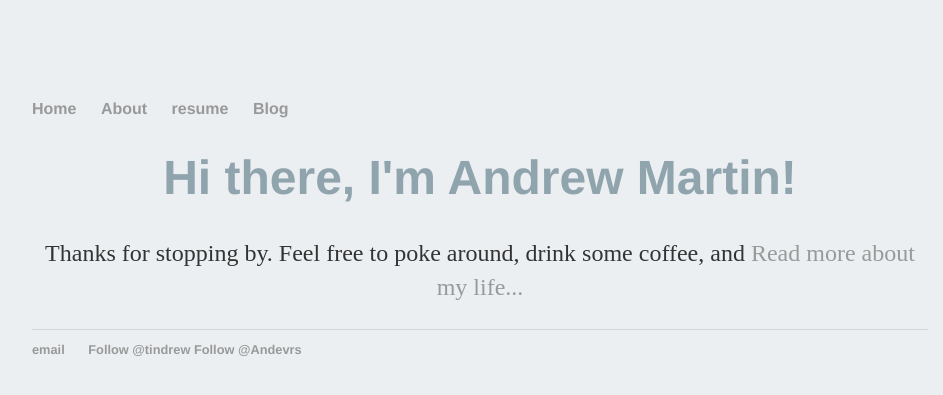
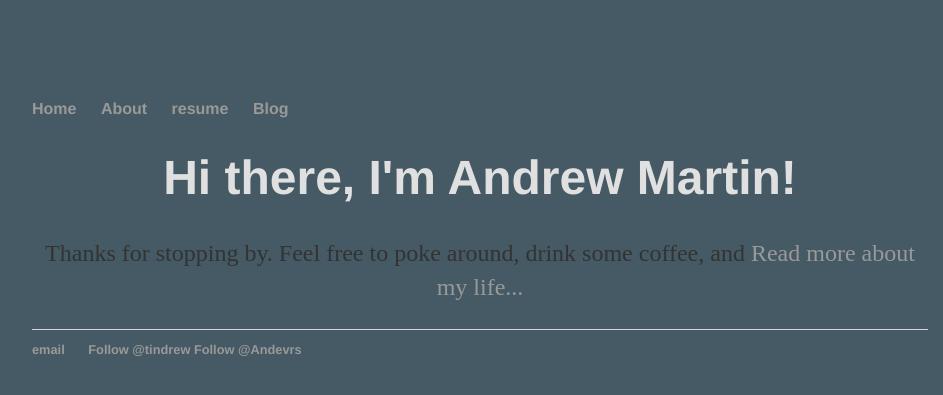
Before and after one commit to tindrew/my_blog, a Jekyll site: the page built from index.html, in a window 1280 px wide. Shown: the top 395 px of the page, without its empty margins (160-1103 px from the left). Built offline with Jekyll 4.4.1, drawn with Linux system fonts in a browser that asks for light colours; comment, search, counter and statistics services are not loaded.

Commit message:
Update main.css

```diff
--- a/css/main.css
+++ b/css/main.css
@@ -1,8 +1,8 @@
 body {
     margin: 60px auto;
     width: 70%;
-    color: #90A4AE;
-    background-color: #ECEFF1;
+    color: #E0E0E0;
+    background-color: #455A64;
 }
 
 @media only screen and (min-width: 481px) {
```
